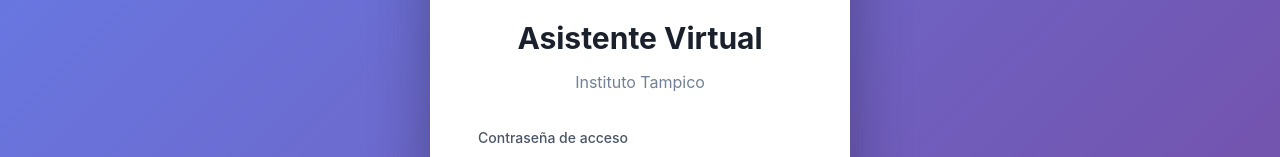
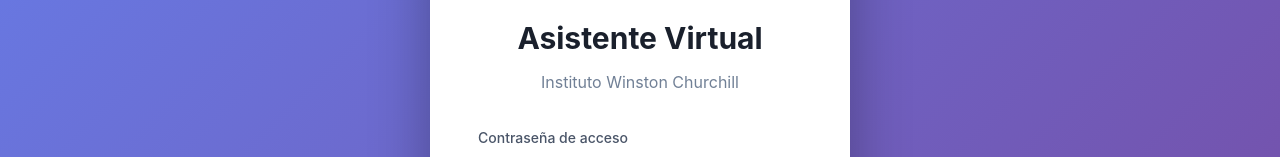
Before and after one commit to winston93-cloud/open_house, a Next.js app: page /asistente in a window 1280 px wide. Shown: the part 285-442 px from the top of the page. Built offline with nearby package versions, Linux system fonts and the light colour scheme.

Commit message:
fix: Corregir nombre de instituto en asistente (Winston Churchill)

```diff
--- a/app/asistente/page.tsx
+++ b/app/asistente/page.tsx
@@ -12,7 +12,7 @@ export default function AsistenteIA() {
   const [messages, setMessages] = useState<Message[]>([
     {
       role: 'assistant',
-      content: '¡Hola! 👋 Soy el asistente virtual del Instituto Tampico. Estoy aquí para ayudarte con cualquier duda sobre nuestros Open House, Sesiones Informativas, o el proceso de inscripción. ¿En qué puedo ayudarte hoy?',
+      content: '¡Hola! 👋 Soy el asistente virtual del Instituto Winston Churchill. Estoy aquí para ayudarte con cualquier duda sobre nuestros Open House, Sesiones Informativas, o el proceso de inscripción. ¿En qué puedo ayudarte hoy?',
       timestamp: new Date()
     }
   ]);
@@ -209,7 +209,7 @@ export default function AsistenteIA() {
               Asistente Virtual
             </h1>
             <p style={{ color: '#718096', fontSize: '1rem' }}>
-              Instituto Tampico
+              Instituto Winston Churchill
             </p>
           </div>
 
@@ -328,7 +328,7 @@ export default function AsistenteIA() {
                 color: '#718096',
                 margin: 0
               }}>
-                Instituto Tampico
+                Instituto Winston Churchill
               </p>
             </div>
           </div>
```
